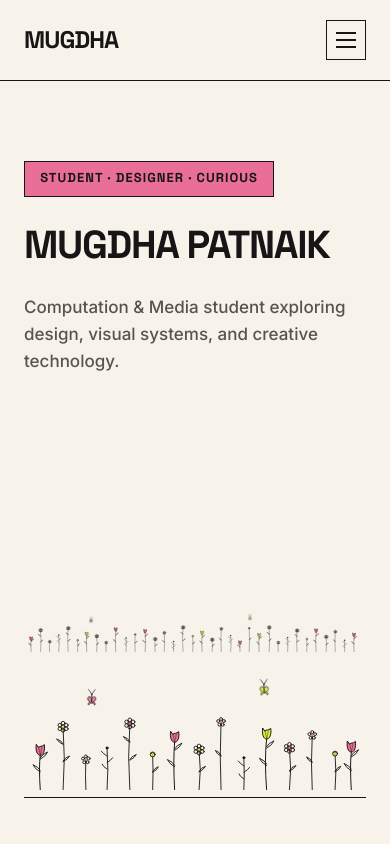
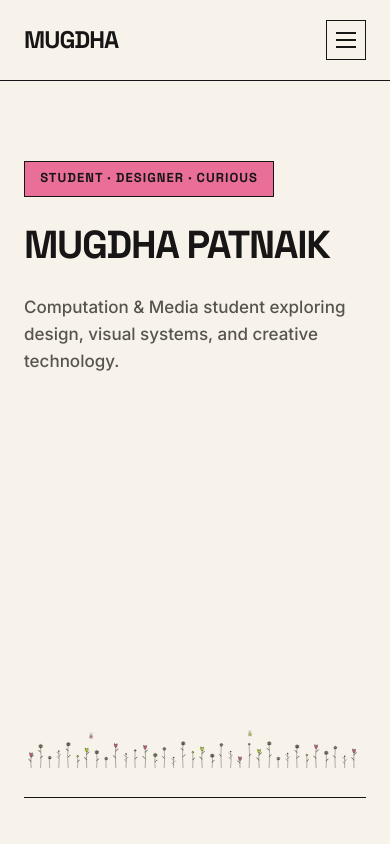
Before and after one commit to 1112mugdha/portfolio, a React (Vite) app: page /#/ in a window 390 px wide. Shown: the top 844 px of the page. Built offline with nearby package versions, Linux system fonts and the light colour scheme.

Commit message:
Scale down desktop flower garden by 2x and simplify DOM to a single SVG element to remove mobile duplicate flower row completely

```diff
--- a/public/404.html
+++ b/public/404.html
@@ -10,8 +10,8 @@
     <link rel="preconnect" href="https://fonts.googleapis.com">
     <link rel="preconnect" href="https://fonts.gstatic.com" crossorigin>
     <link href="https://fonts.googleapis.com/css2?family=Inter:wght@400;500;600;700&family=Space+Grotesk:wght@500;600;700&display=swap" rel="stylesheet">
-    <script type="module" crossorigin src="/portfolio/assets/index-CmaEs3Rs.js"></script>
-    <link rel="stylesheet" crossorigin href="/portfolio/assets/index-D4LVfEEq.css">
+    <script type="module" crossorigin src="/portfolio/assets/index-DTCyt-t9.js"></script>
+    <link rel="stylesheet" crossorigin href="/portfolio/assets/index-DLSRIe7B.css">
   </head>
   <body>
     <div id="root"></div>
--- a/src/components/ui/HeroDoodleGarden.jsx
+++ b/src/components/ui/HeroDoodleGarden.jsx
@@ -123,15 +123,14 @@ export default function HeroDoodleGarden() {
   return (
     <div className="hero-doodle-garden-container">
       {/* =========================================================================
-         DESKTOP DOODLE GARDEN (Screen Width >= 640px)
+         EXACTLY ONE SINGLE RESPONSIVE SVG IN THE ENTIRE DOM
          viewBox="0 0 1200 160" — All stems anchored to Y=160.
-         Height capped at max 85px (top Y >= 75px). NO DOTTED PATH LINES.
          ========================================================================= */}
       <svg
         viewBox="0 0 1200 160"
         fill="none"
         xmlns="http://www.w3.org/2000/svg"
-        className="hidden sm:block w-full h-auto max-h-[160px] pointer-events-none"
+        className="w-full h-full pointer-events-none block"
         preserveAspectRatio="none"
       >
         {/* Continuous organic garden across width (Anchored at Y=160) */}
@@ -172,11 +171,11 @@ export default function HeroDoodleGarden() {
         <Tulip x={1158} h={65} curve={-2} color="#E96F98" />
 
         {/* =========================================================================
-           EXACTLY 2 TINY ANIMATED BUTTERFLIES (NO DASHED PATH LINES)
+           EXACTLY 2 TINY ANIMATED BUTTERFLIES IN THE ENTIRE DOM
            Grouped body + left wing + right wing moving together
            ========================================================================= */}
 
-        {/* DESKTOP BUTTERFLY 1 */}
+        {/* BUTTERFLY 1 */}
         <g className="butterfly-group-1" transform="translate(240, 58)">
           <g transform="translate(0, 0)">
             <path d="M 0 -6 L 0 5" stroke="#171515" strokeWidth="1.2" strokeLinecap="round" />
@@ -191,67 +190,8 @@ export default function HeroDoodleGarden() {
           </g>
         </g>
 
-        {/* DESKTOP BUTTERFLY 2 */}
+        {/* BUTTERFLY 2 */}
         <g className="butterfly-group-2" transform="translate(820, 52)">
-          <g transform="translate(0, 0)">
-            <path d="M 0 -6 L 0 5" stroke="#171515" strokeWidth="1.2" strokeLinecap="round" />
-            <path d="M 0 -6 C -2 -9 -3 -11 -4 -12" stroke="#171515" strokeWidth="0.9" strokeLinecap="round" fill="none" />
-            <path d="M 0 -6 C 2 -9 3 -11 4 -12" stroke="#171515" strokeWidth="0.9" strokeLinecap="round" fill="none" />
-            <g className="butterfly-wing-l">
-              <path d="M 0 -1 C -6 -7 -10 1 -3 3 C -8 5 -6 11 0 2 Z" stroke="#171515" strokeWidth="1" fill="#D7F23A" fillOpacity="0.85" strokeLinejoin="round" />
-            </g>
-            <g className="butterfly-wing-r">
-              <path d="M 0 -1 C 6 -7 10 1 3 3 C 8 5 6 11 0 2 Z" stroke="#171515" strokeWidth="1" fill="#D7F23A" fillOpacity="0.85" strokeLinejoin="round" />
-            </g>
-          </g>
-        </g>
-      </svg>
-
-      {/* =========================================================================
-         DEDICATED OPTIMIZED MOBILE DOODLE GARDEN (Screen Width < 640px)
-         viewBox="0 0 420 160" — Larger, clearer, readable flowers with leaves.
-         All stems anchored to Y=160. NO DOTTED PATH LINES.
-         ========================================================================= */}
-      <svg
-        viewBox="0 0 420 160"
-        fill="none"
-        xmlns="http://www.w3.org/2000/svg"
-        className="block sm:hidden w-full h-auto max-h-[160px] pointer-events-none"
-        preserveAspectRatio="none"
-      >
-        <Tulip x={20} h={56} curve={-2} color="#E96F98" />
-        <Daisy x={48} h={78} curve={3} color="#D7F23A" />
-        <Wildflower x={76} h={38} curve={-1} color="#E96F98" />
-        <Sprig x={102} h={52} curve={2} />
-        <Daisy x={130} h={82} curve={-3} color="#E96F98" />
-        <BudFlower x={158} h={44} curve={1} color="#D7F23A" />
-        <Tulip x={185} h={72} curve={-2} color="#E96F98" />
-        <Daisy x={215} h={50} curve={3} color="#D7F23A" />
-        <Wildflower x={242} h={84} curve={-2} color="#E96F98" />
-        <Sprig x={270} h={40} curve={1} />
-        <Tulip x={298} h={76} curve={-3} color="#D7F23A" />
-        <Daisy x={326} h={52} curve={3} color="#E96F98" />
-        <Wildflower x={354} h={68} curve={-2} color="#E96F98" />
-        <BudFlower x={382} h={45} curve={2} color="#D7F23A" />
-        <Tulip x={402} h={60} curve={-2} color="#E96F98" />
-
-        {/* MOBILE BUTTERFLY 1 */}
-        <g className="butterfly-group-mobile-1" transform="translate(80, 50)">
-          <g transform="translate(0, 0)">
-            <path d="M 0 -6 L 0 5" stroke="#171515" strokeWidth="1.2" strokeLinecap="round" />
-            <path d="M 0 -6 C -2 -9 -3 -11 -4 -12" stroke="#171515" strokeWidth="0.9" strokeLinecap="round" fill="none" />
-            <path d="M 0 -6 C 2 -9 3 -11 4 -12" stroke="#171515" strokeWidth="0.9" strokeLinecap="round" fill="none" />
-            <g className="butterfly-wing-l">
-              <path d="M 0 -1 C -6 -7 -10 1 -3 3 C -8 5 -6 11 0 2 Z" stroke="#171515" strokeWidth="1" fill="#E96F98" fillOpacity="0.85" strokeLinejoin="round" />
-            </g>
-            <g className="butterfly-wing-r">
-              <path d="M 0 -1 C 6 -7 10 1 3 3 C 8 5 6 11 0 2 Z" stroke="#171515" strokeWidth="1" fill="#E96F98" fillOpacity="0.85" strokeLinejoin="round" />
-            </g>
-          </g>
-        </g>
-
-        {/* MOBILE BUTTERFLY 2 */}
-        <g className="butterfly-group-mobile-2" transform="translate(310, 45)">
           <g transform="translate(0, 0)">
             <path d="M 0 -6 L 0 5" stroke="#171515" strokeWidth="1.2" strokeLinecap="round" />
             <path d="M 0 -6 C -2 -9 -3 -11 -4 -12" stroke="#171515" strokeWidth="0.9" strokeLinecap="round" fill="none" />
--- a/src/index.css
+++ b/src/index.css
@@ -347,9 +347,18 @@ p {
   left: 0;
   right: 0;
   width: 100%;
+  height: 85px;
+  max-height: 85px;
   pointer-events: none;
   z-index: 10;
   overflow: hidden;
+}
+
+@media (max-width: 639px) {
+  .hero-doodle-garden-container {
+    height: 75px;
+    max-height: 75px;
+  }
 }
 
 /* Butterfly Floating & Fluttering Keyframes */
```
